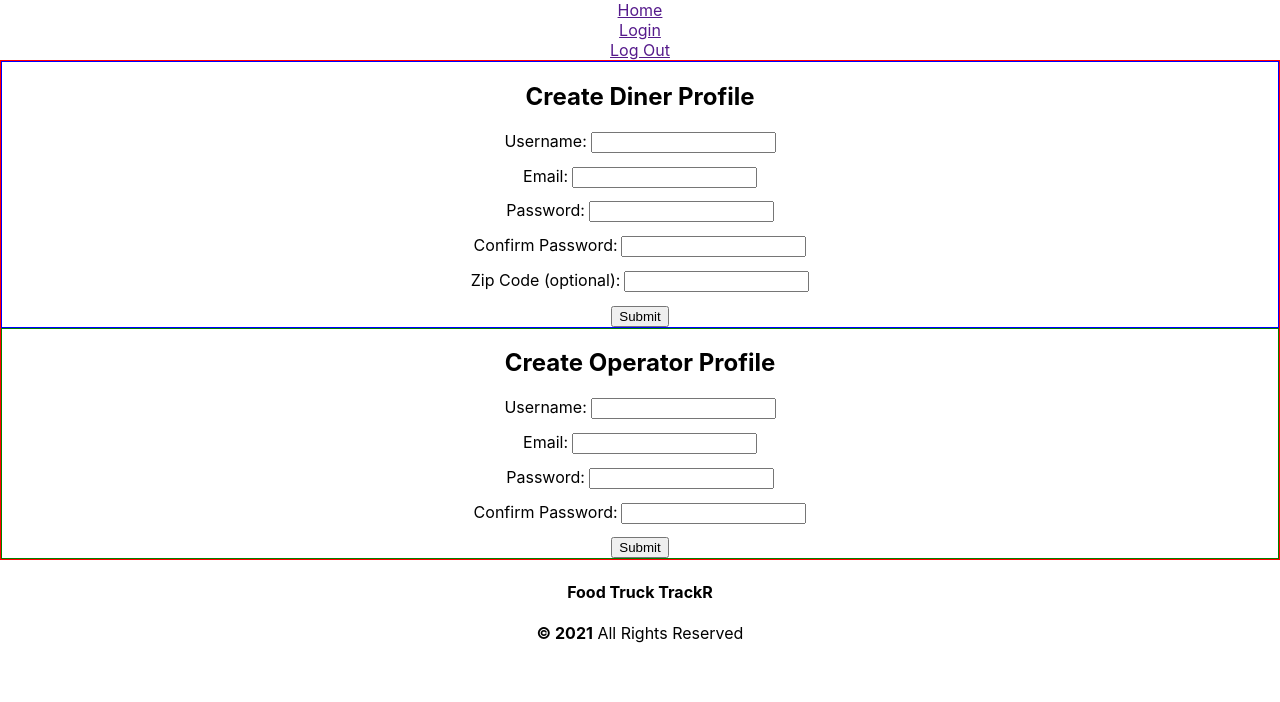
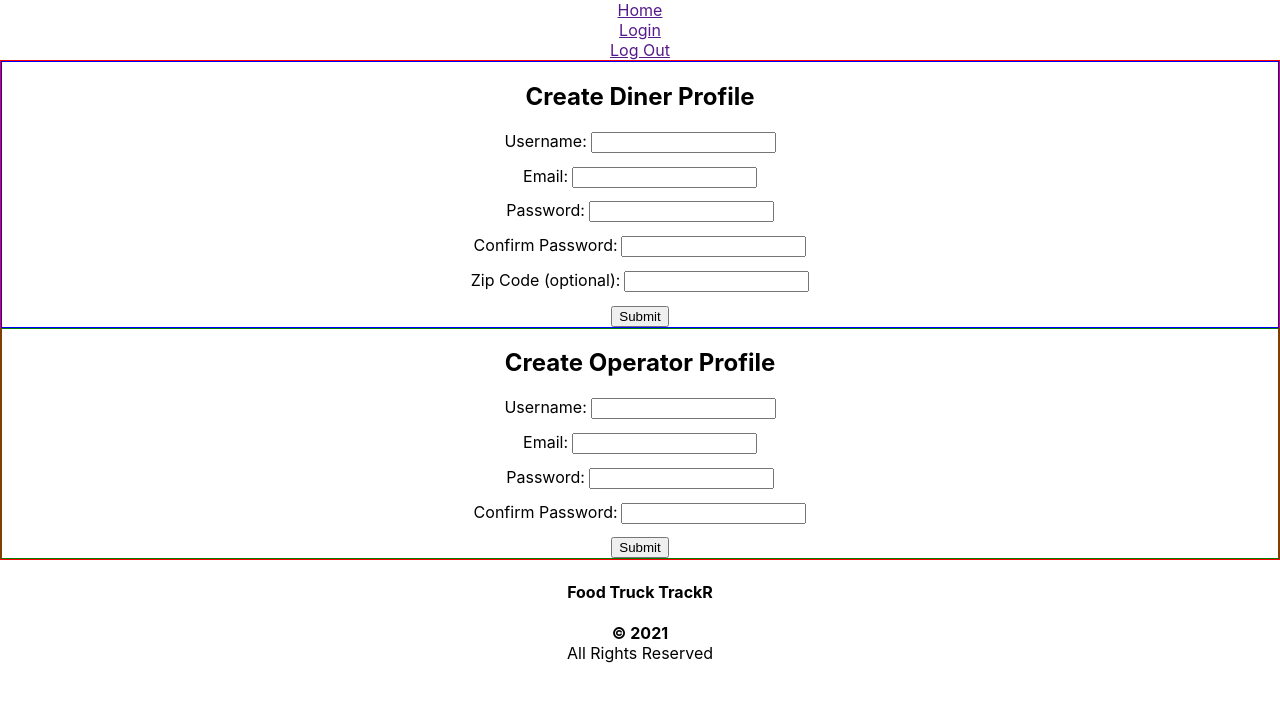
Before and after one commit to FoodTruckTrackR34/front-end, a React (Create React App) app in the folder trackr/: page / in a window 1280 px wide. Shown: the top 702 px of the page. Built offline with nearby package versions, Linux system fonts and the light colour scheme.

Commit message:
the search bar is setup for the most part just need data to pull from

```diff
--- a/trackr/src/components/Footer.js
+++ b/trackr/src/components/Footer.js
@@ -2,11 +2,15 @@ import React from "react";
 
 export default function Footer() {
   return (
-    <footer style={{ display: "flex", justifyContent: "center" }}>
-      <caption>
-        <h4> Food Truck TrackR </h4>
-        <strong> © 2021</strong> All Rights Reserved
-      </caption>
+    <footer
+      style={{
+        display: "flex",
+        flexDirection: "column",
+        justifyContent: "center",
+      }}
+    >
+      <h4> Food Truck TrackR </h4>
+      <strong> © 2021</strong> All Rights Reserved
     </footer>
   );
 }
--- a/trackr/src/utils/axiosWithAuth.js
+++ b/trackr/src/utils/axiosWithAuth.js
@@ -1,8 +1,8 @@
 import axios from "axios";
 
 const authConfig = {
-  headers: { authorization: localStorage.getItem("token") },
-  baseURL: "", //need to get the api address to attach here for base url setup
+  headers: { Authorization: localStorage.getItem("token") },
+  baseURL: "https://food-truck-back-end-lambda.herokuapp.com", //need to get the api address to attach here for base url setup
 };
 
 export const axiosWithAuth = (config = authConfig) => {
```
Also changed, not shown: trackr/src/components/SearchBar.js (+16 -0 lines), 1 other file (tests, documents, lock files or other folders).
